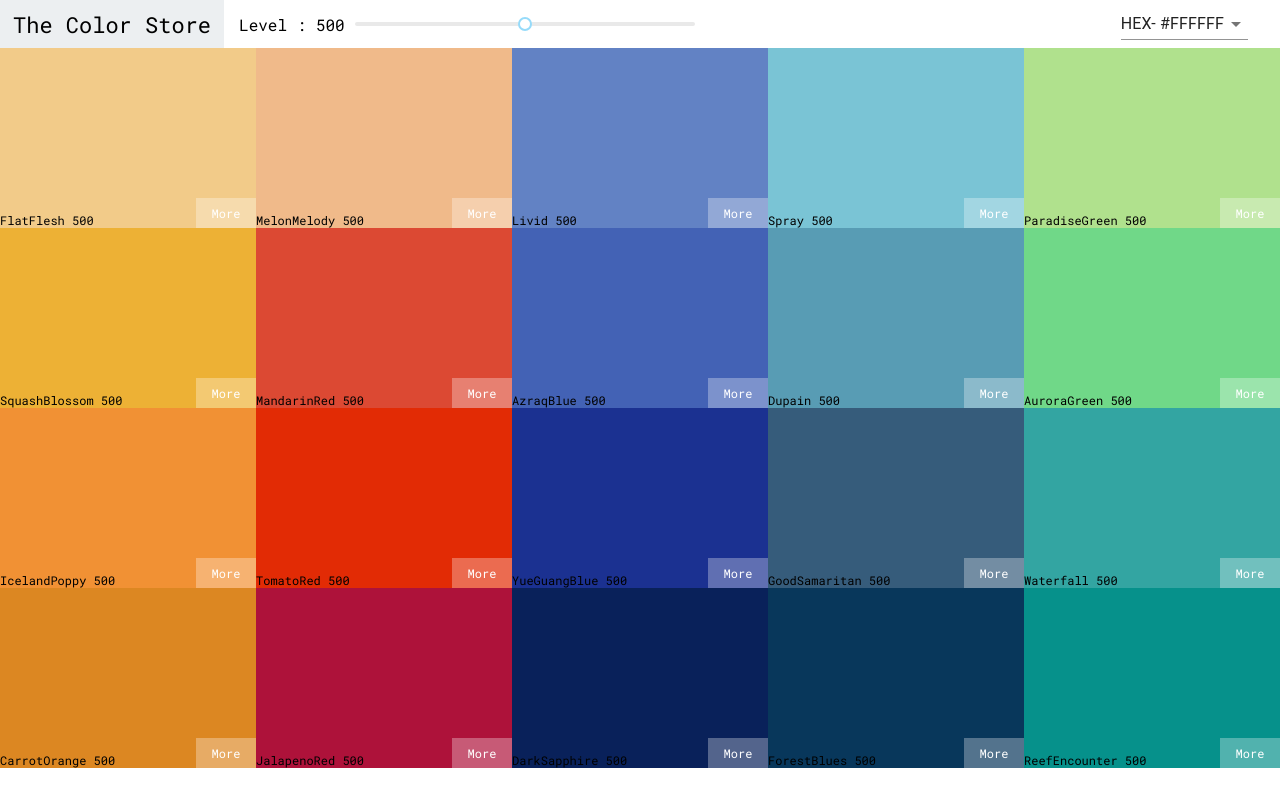
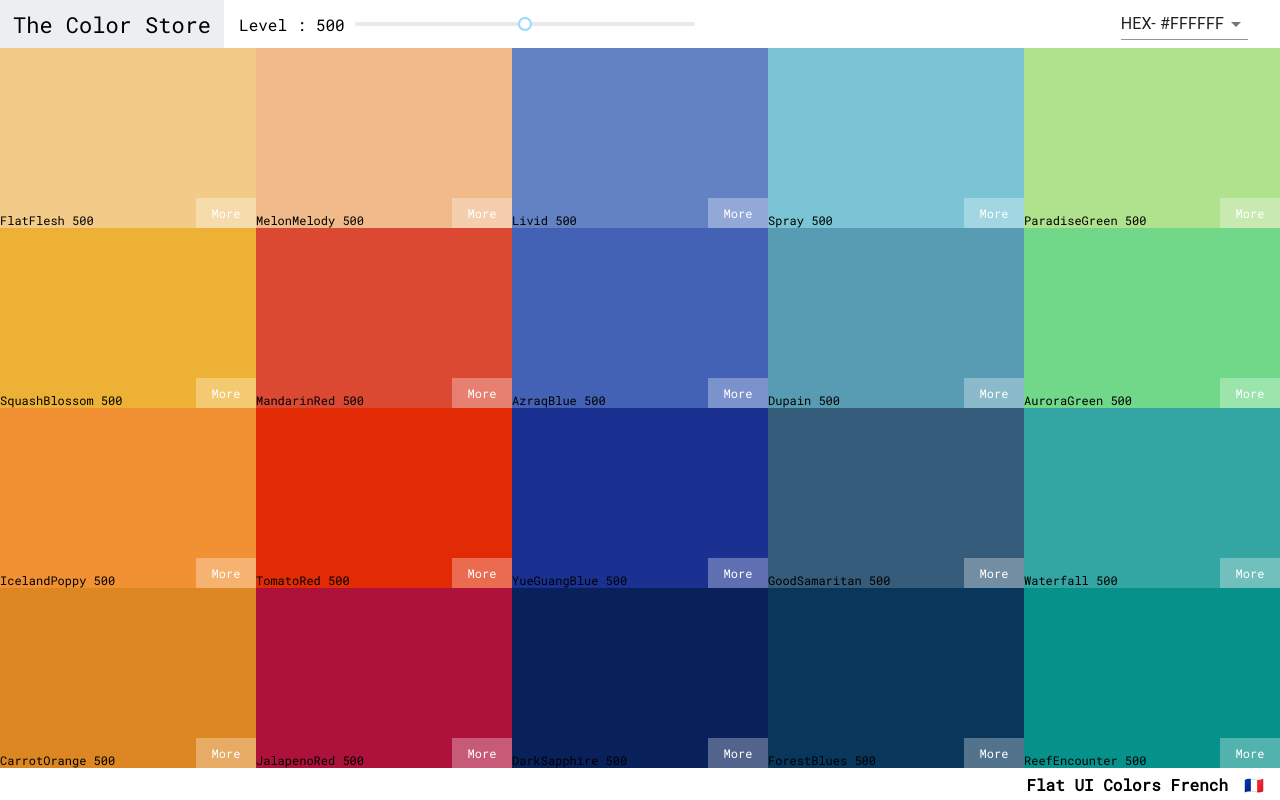
Before and after one commit to swpril/The-Color-Store, a React (Create React App) app: page / in a window 1280 px wide. Built offline with nearby package versions, Linux system fonts and the light colour scheme.

Commit message:
added footer

```diff
--- a/src/Components/Palette.js
+++ b/src/Components/Palette.js
@@ -13,7 +13,7 @@ const Palette = (props) => {
         setFormat(e);
     }
     const colorBox = props.palette.colors[level].map((color) => (
-        <ColorBox background={color[format]} key={color.name} name={color.name} />
+        <ColorBox background={color[format]} key={color.id} name={color.name} />
     ))
     return (
         <div className='palette'>
@@ -21,7 +21,10 @@ const Palette = (props) => {
             <div className='palette-colors '>
                 {colorBox}
             </div>
-
+            <footer className='footer'>
+                {props.palette.paletteName}
+                <span className='emoji'>{props.palette.emoji}</span>
+            </footer>
         </div>
     )
 }
--- a/src/Styles/Palette.css
+++ b/src/Styles/Palette.css
@@ -1,7 +1,23 @@
 .palette {
 	height: 100vh;
+	display: flex;
+	flex-direction: column;
 }
 
 .palette-colors {
 	height: 90%;
 }
+
+.footer {
+	background-color: white;
+	height: 4vh;
+	display: flex;
+	justify-content: flex-end;
+	align-items: center;
+	font-weight: bold;
+}
+
+.emoji {
+	font-size: 1rem;
+	margin: 0 1rem;
+}
```
